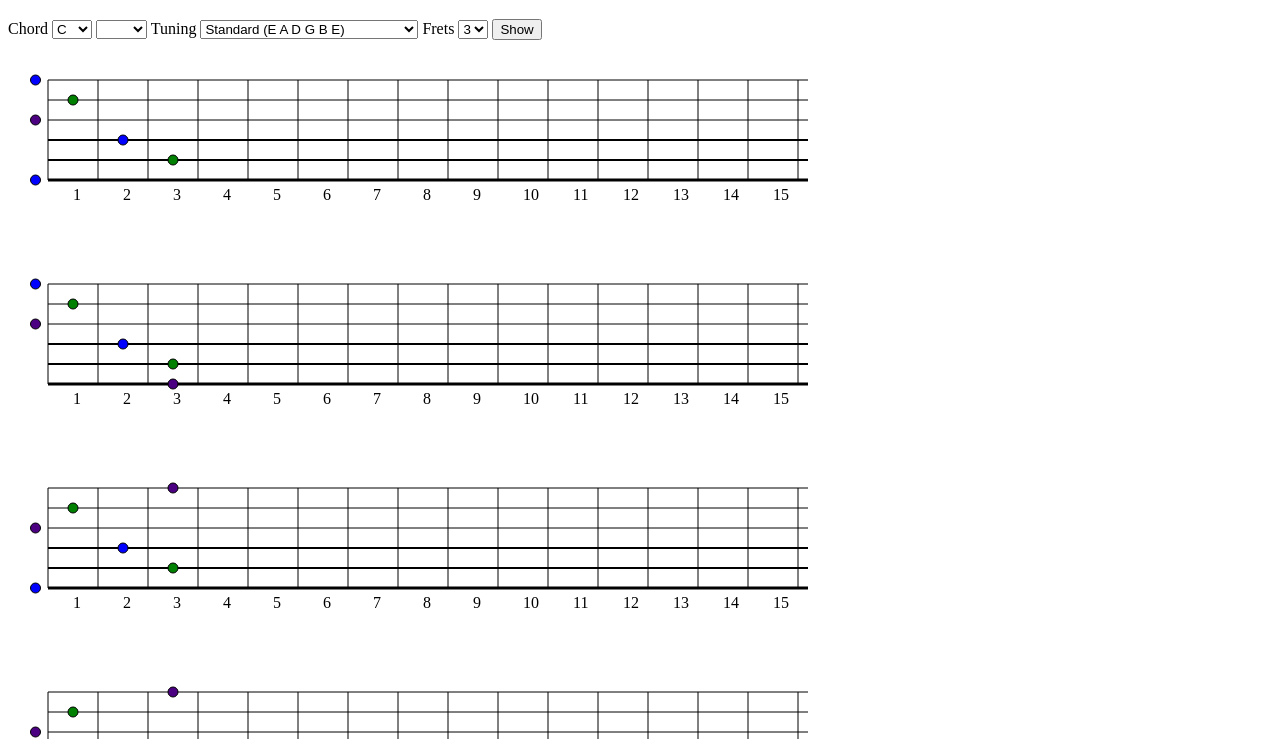
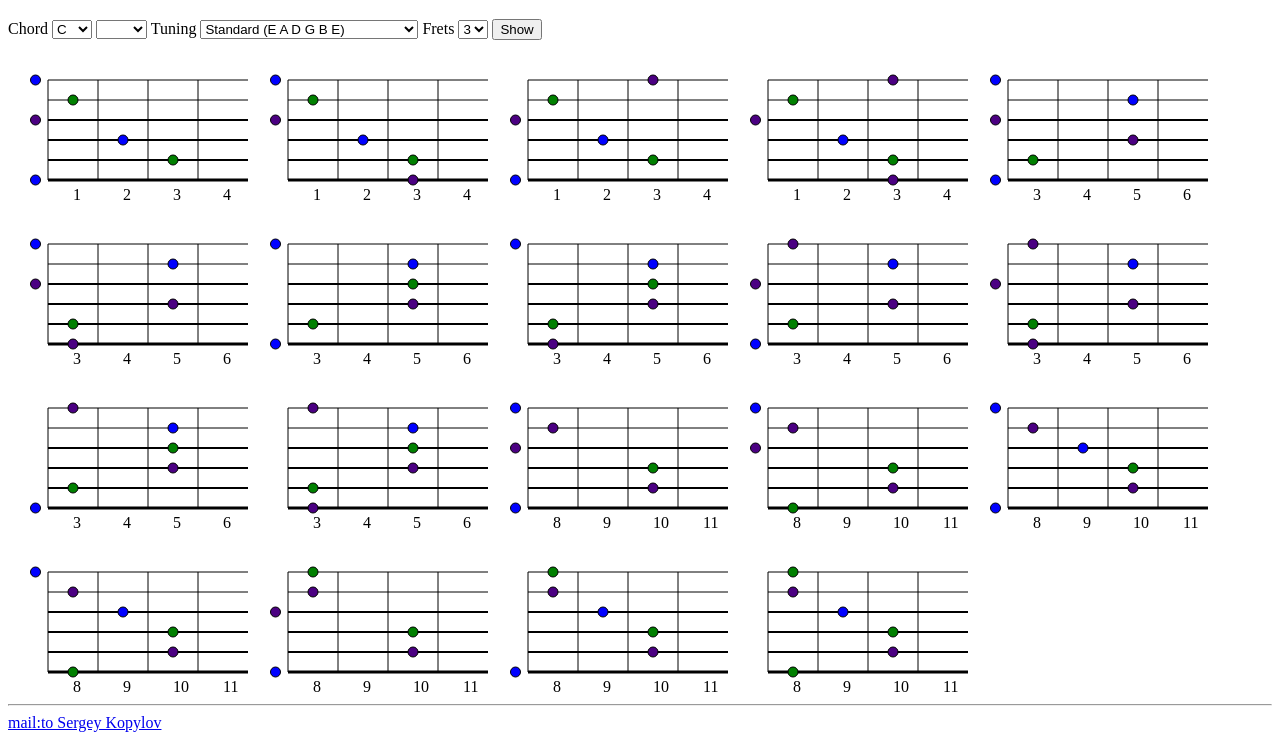
Before and after one commit to skopylov58/guitar-chord-generator, a website: page public/chords.html in a window 1280 px wide. Both pictures are taken after a click on the button "Show". Shown: the part 61-800 px from the top of the page. Drawn offline with Linux system fonts and the light colour scheme.

Commit message:
Display fingering on 4 frets

```diff
--- a/public/chords.html
+++ b/public/chords.html
@@ -1,11 +1,11 @@
 <!DOCTYPE html>
 <html>
-<h1>Guitar chord generator</h1>
     <head>
         <script type="text/javascript">var exports = {};</script>
         <script type="text/javascript" src="js/chords.js"></script>
         <script type="text/javascript" src="js/svg.js"></script>
-
+        <!--script type="module" src="js/chords.js"></script>
+        <script type="module" src="js/svg.js"></script-->
 
         <script>
             function showChord() {
@@ -14,7 +14,7 @@
                 chord = chord.map(i => (i + root) % 12)
 
                 let boards = document.getElementById("boards")
-            while(boards.firstChild){
+                while (boards.firstChild) {
                     boards.removeChild(boards.firstChild);
                 }
 
@@ -23,7 +23,8 @@
 
                 let f = exports.fingerings0(chord, tuningOpt, length)
                 f.forEach(fing => {
-                let svg = exports.drawFingering(fing)
+                    let first = exports.firstFret(fing)
+                    let svg = exports.drawFingering4(fing, first)
                     boards.appendChild(svg)
                 });
             }
@@ -34,6 +35,7 @@
 <title>Chord generator</title>
 
 <body>
+    <h1>Guitar chord generator</h1>
 
     <form action="">
         <div class="center">
@@ -86,6 +88,11 @@
         </div>
     </form>
     <div id="boards"></div>
+
+    <hr/>
+    <a href="mailto:skopylov@gmail.com">mail:to Sergey Kopylov</a>
+    <p>
+    <a href="https://github.com/skopylov58/guitar-chord-generator">Github project</a>
 </body>
 
 </html>
--- a/public/js/svg.js
+++ b/public/js/svg.js
@@ -1,14 +1,14 @@
 "use strict";
 Object.defineProperty(exports, "__esModule", { value: true });
-exports.drawFingering = void 0;
+exports.drawFingering4 = void 0;
 const SVG_NS = "http://www.w3.org/2000/svg"; //svg namespace
 const X0 = 40;
 const Y0 = 40;
 const DX = 50;
 const DY = 20;
 const STRING_LENGTH = 800;
-const thick = [1, 1, 1, 2, 2, 3, 3, 4];
-const degreeColours = ["green", "blue", "indigo", "violet"];
+const STRING_THICK = [1, 1, 2, 2, 2, 3, 4, 4];
+const DEGREE_COLOURS = ["green", "blue", "indigo", "violet"];
 function hLine(x, y, len, width) {
     let line = document.createElementNS(SVG_NS, "line");
     line.setAttribute("x1", String(x));
@@ -39,8 +39,8 @@ function circle(x, y, r, colour) {
     circ.setAttribute("fill", colour);
     return circ;
 }
-function drawString(stringNumber) {
-    return hLine(X0, Y0 + DY * stringNumber, STRING_LENGTH, thick[stringNumber]);
+function drawString(stringNumber, numOfFrets) {
+    return hLine(X0, Y0 + DY * stringNumber, DX * numOfFrets, STRING_THICK[stringNumber]);
 }
 function drawFret(fretNumber, numberOfStrings) {
     return vLine(X0 + DX * fretNumber, Y0, DY * (numberOfStrings - 1));
@@ -53,7 +53,7 @@ function press(stringNum, fretNum, colour) {
         return circle(X0 + DX * fretNum - DX / 2, Y0 + DY * stringNum, 5, colour);
     }
 }
-function mytext(x, y, text) {
+function text(x, y, text) {
     let text0 = document.createElementNS(SVG_NS, "text");
     text0.setAttribute("y", String(y));
     text0.setAttribute("x", String(x));
@@ -61,26 +61,36 @@ function mytext(x, y, text) {
     text0.textContent = text;
     return text0;
 }
-function drawFingering(fing) {
-    let svg = drawNeck(fing.length);
+// export function drawFingering(fing : Fingering) : Element {
+//     let svg = drawNeck(fing.length, 15, 1)
+//     fing.forEach( (fret, i) => {
+//         svg.appendChild(press(i, fret.position, DEGREE_COLOURS[fret.degree]))
+//     })
+//     return svg
+// }
+function drawFingering4(fing, firstFret) {
+    let svg = drawNeck(fing.length, 4, firstFret);
     fing.forEach((fret, i) => {
-        svg.appendChild(press(i, fret.position, degreeColours[fret.degree]));
+        let pos = fret.position == 0 ? 0 : fret.position - firstFret + 1;
+        svg.appendChild(press(i, pos, DEGREE_COLOURS[fret.degree]));
     });
     return svg;
 }
-exports.drawFingering = drawFingering;
-function drawNeck(numOfStrings) {
+exports.drawFingering4 = drawFingering4;
+function drawNeck(numOfStrings, numOfFrets, firstFretNumber) {
     let svg = document.createElementNS(SVG_NS, "svg");
-    svg.setAttribute("width", "800");
-    svg.setAttribute("height", "200");
+    const width = X0 + DX * numOfFrets;
+    const height = Y0 + DY * numOfStrings;
+    svg.setAttribute("width", width.toString());
+    svg.setAttribute("height", height.toString());
     for (let i = 0; i < numOfStrings; i++) {
-        svg.appendChild(drawString(i));
+        svg.appendChild(drawString(i, numOfFrets));
     }
-    for (let i = 0; i < 17; i++) {
+    for (let i = 0; i < numOfFrets; i++) {
         svg.appendChild(drawFret(i, numOfStrings));
     }
-    for (let i = 0; i < 17; i++) {
-        svg.appendChild(mytext(X0 + DX * i + DX / 2, Y0 + DY * 6, String(i + 1)));
+    for (let i = 0; i < numOfFrets; i++) {
+        svg.appendChild(text(X0 + DX * i + DX / 2, Y0 + DY * numOfStrings, String(i + firstFretNumber)));
     }
     return svg;
 }
```
Also changed, not shown: src/svg.ts (+26 -16 lines). Lines whose indentation alone changed are shown as unchanged.
